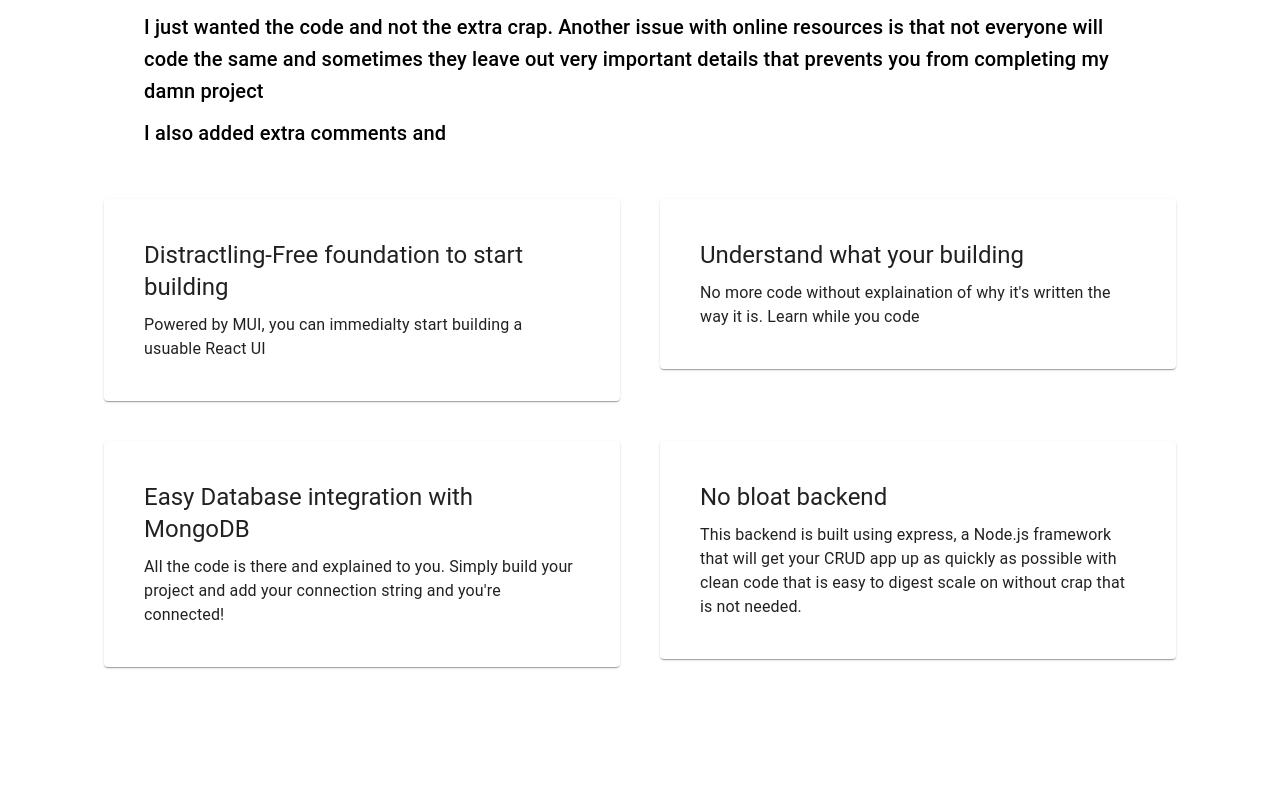
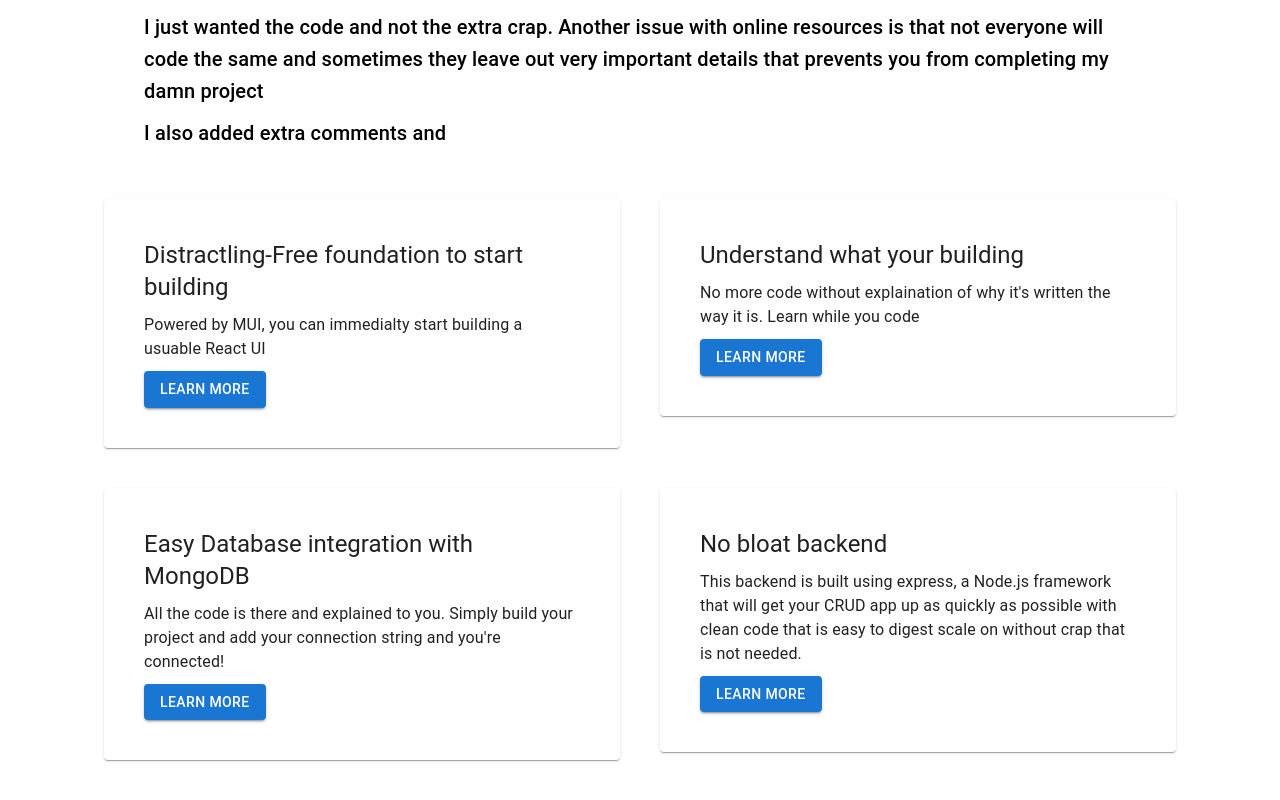
Before and after one commit to DigytUX/react-mui-mongodb-template, a React (Create React App) app in the folder client/: page / in a window 1280 px wide. Shown: the part 463-1263 px from the top of the page. Before the commit the page ends 1170 px from the top, so only its background shows below. Built offline with nearby package versions, Linux system fonts and the light colour scheme.

Commit message:
Updated readMe

```diff
--- a/client/src/App.js
+++ b/client/src/App.js
@@ -3,7 +3,8 @@ import {
   Box,
   Paper,
   Typography,
-  Grid
+  Grid,
+  Button
 } from '@mui/material';
 
 function App() {
@@ -15,7 +16,8 @@ function App() {
       display:'flex',
       flexDirection:'column',
       gap:'10px',
-      padding:5
+      padding:5,
+      alignItems:'start'
     }
   }
   return (
@@ -80,6 +82,7 @@ function App() {
               <Box sx={styles.FlexBox}>
                 <Typography variant="h5">Distractling-Free foundation to start building</Typography>
                 <Typography variant="body1">Powered by MUI, you can immedialty start building a usuable React UI</Typography>
+                <Button variant="contained">Learn more</Button>
               </Box>
             </Paper>
           </Grid>
@@ -88,6 +91,7 @@ function App() {
               <Box sx={styles.FlexBox}>
                 <Typography variant="h5">Understand what your building</Typography>
                 <Typography variant="body1">No more code without explaination of why it's written the way it is. Learn while you code</Typography>
+                <Button variant="contained">Learn more</Button>
               </Box>
             </Paper>
           </Grid>
@@ -96,6 +100,7 @@ function App() {
               <Box sx={styles.FlexBox}>
                 <Typography variant="h5">Easy Database integration with MongoDB</Typography>
                 <Typography variant="body1">All the code is there and explained to you. Simply build your project and add your connection string and you're connected!</Typography>
+                <Button variant="contained">Learn more</Button>
               </Box>
             </Paper>
           </Grid>
@@ -113,6 +118,7 @@ function App() {
                   This backend is built using express, a Node.js framework that will get your CRUD app
                   up as quickly as possible with clean code that is easy to digest scale on without crap that is not needed.
                 </Typography>
+                <Button variant="contained">Learn more</Button>
               </Box>
             </Paper>
           </Grid>
```
Also changed, not shown: 1 other file (tests, documents, lock files or other folders).
